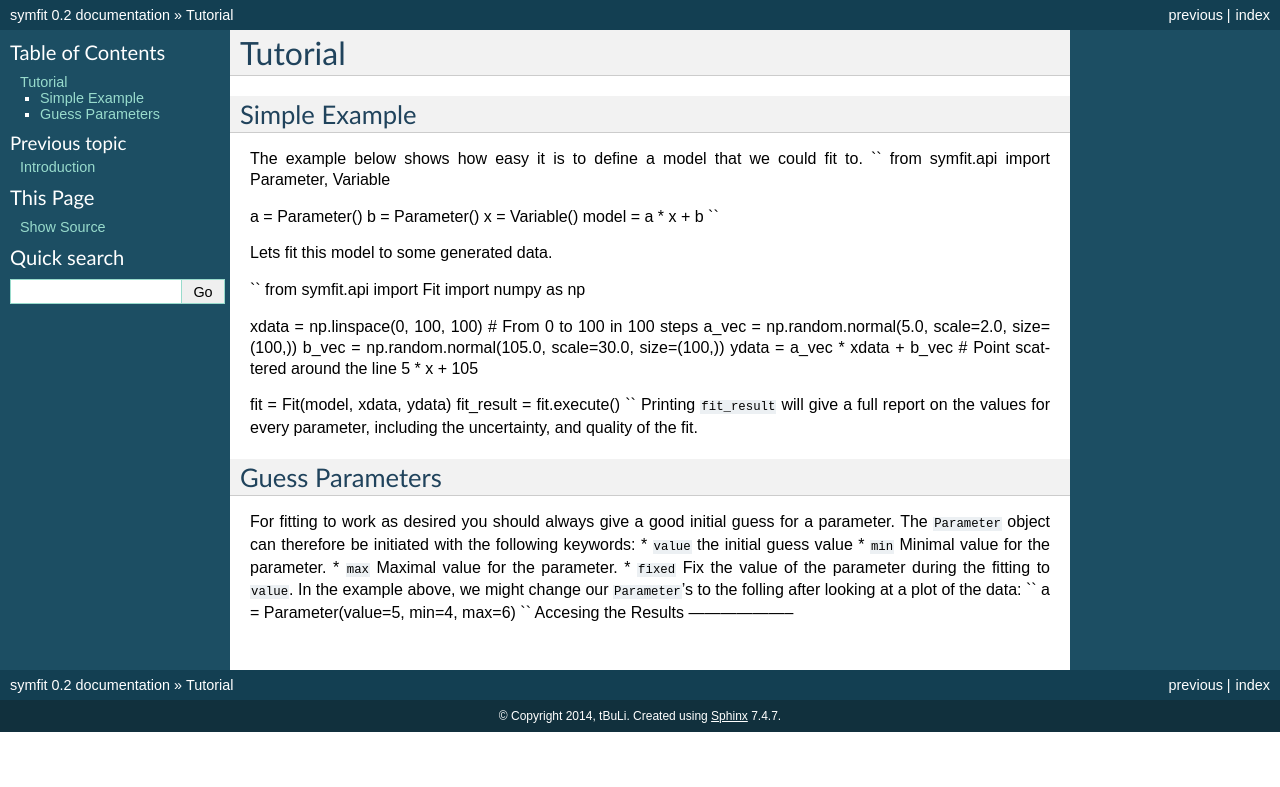
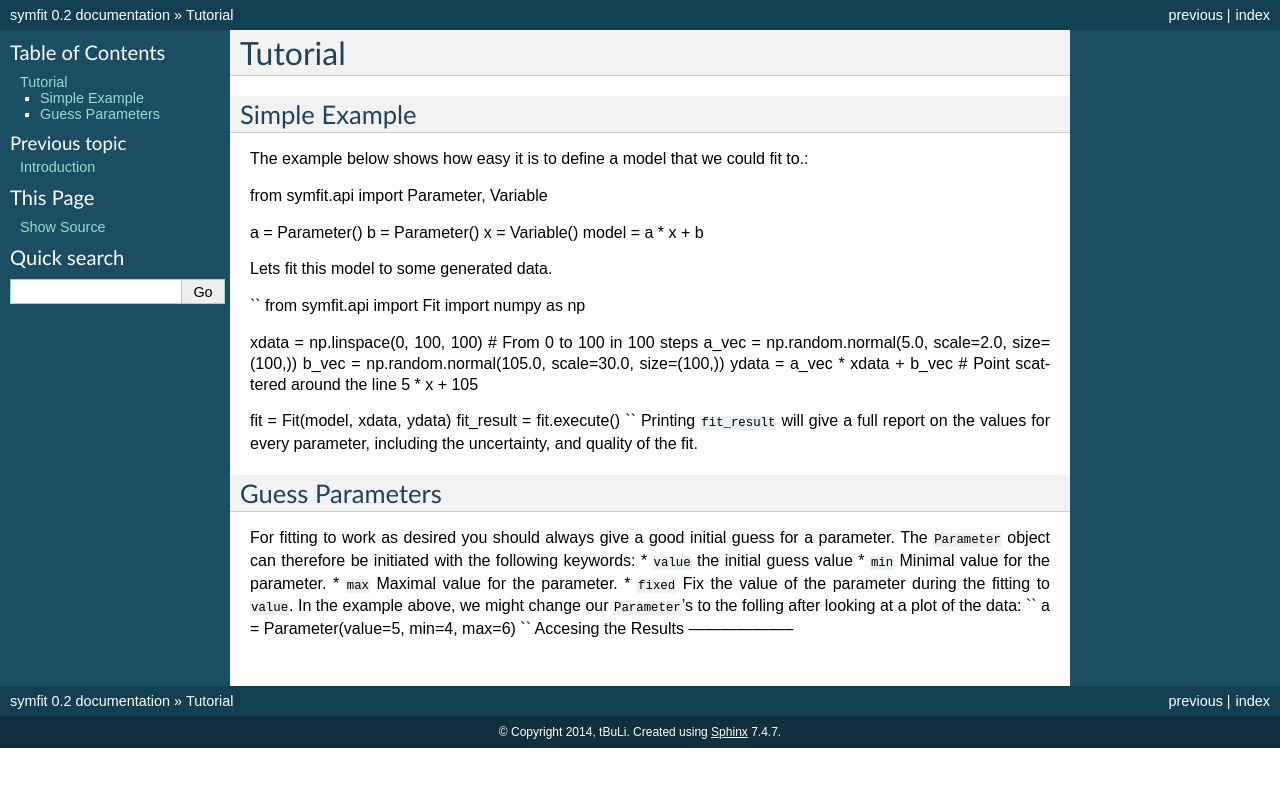
Before and after one commit to tBuLi/symfit, a Sphinx documentation site: the page built from docs/tutorial.rst, in a window 1280 px wide. Shown: the top 787 px of the page. Built offline with Sphinx 7.4.7, drawn with Linux system fonts in a browser that asks for light colours.

```diff
--- a/docs/tutorial.rst
+++ b/docs/tutorial.rst
@@ -3,15 +3,14 @@ Tutorial
 
 Simple Example
 --------------
-The example below shows how easy it is to define a model that we could fit to.
-``
+The example below shows how easy it is to define a model that we could fit to.::
+
 from symfit.api import Parameter, Variable
 
 a = Parameter()
 b = Parameter()
 x = Variable()
 model = a * x + b
-``
 
 Lets fit this model to some generated data.
 
```
